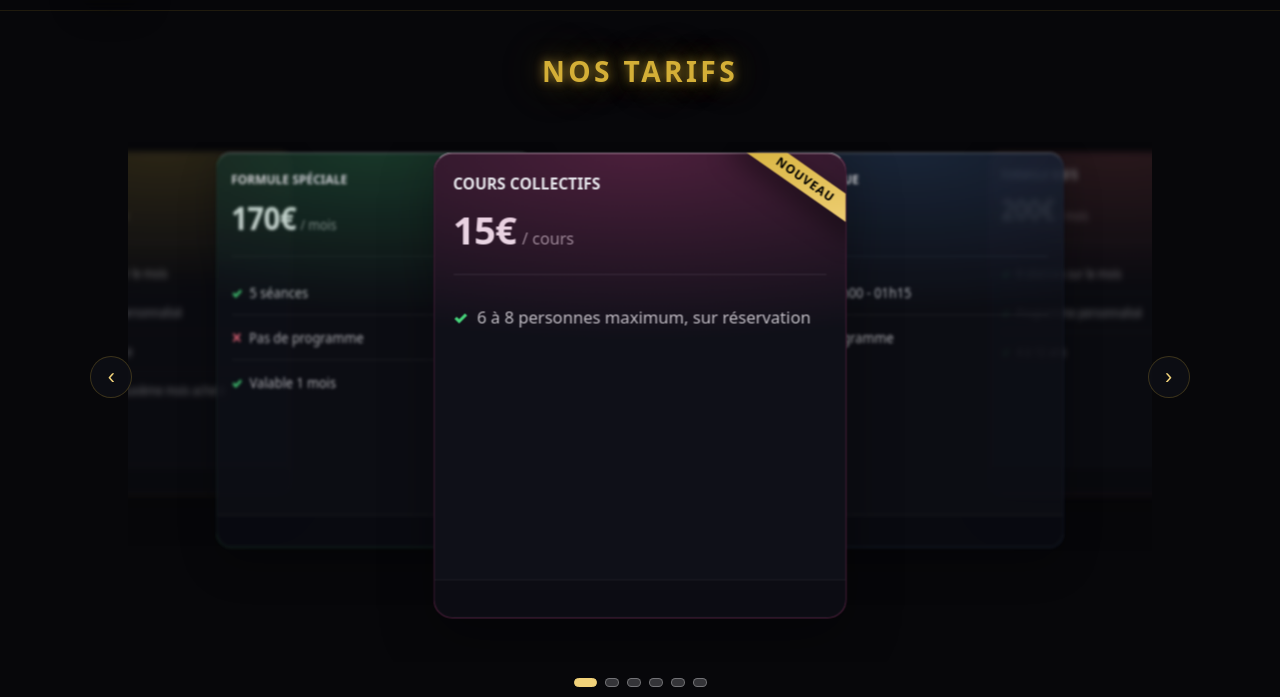
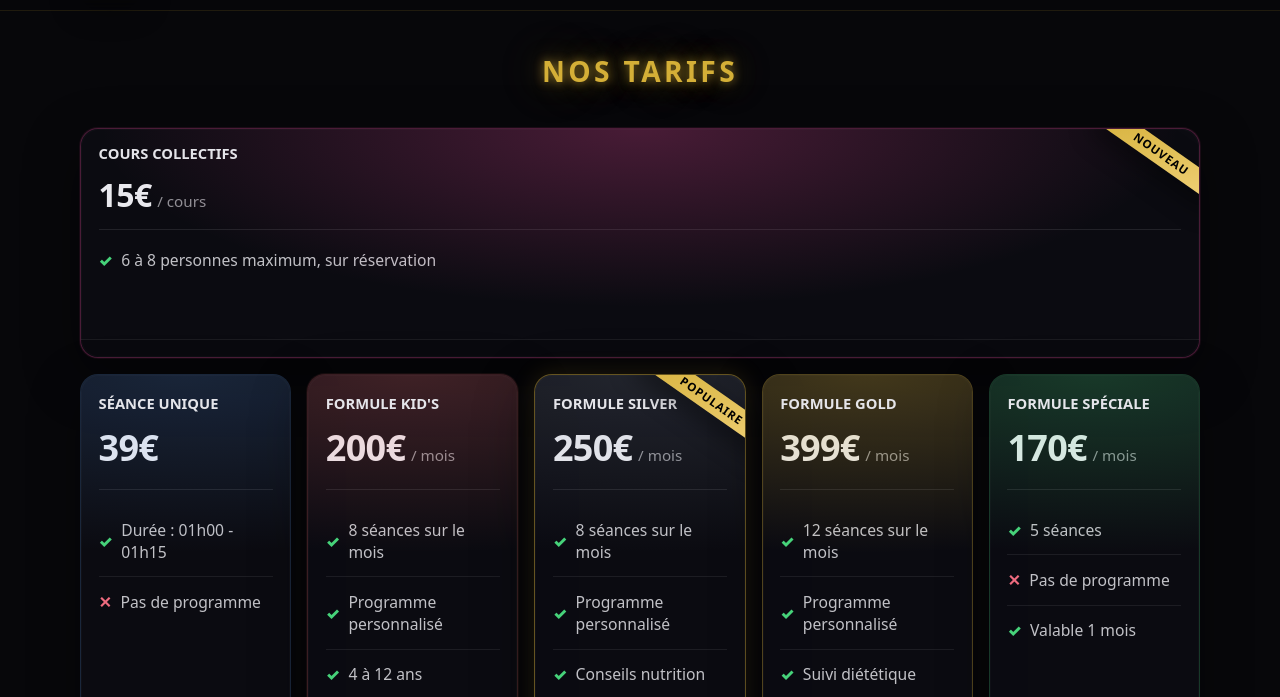
Before and after one commit to THENOFACELAND/Studio-vad-site, a plain HTML site: page forfaits.html in a window 1280 px wide. Shown: the part 77-774 px from the top of the page. Drawn offline with Linux system fonts and the light colour scheme.

Commit message:
Update site content

```diff
--- a/assets/css/style.css
+++ b/assets/css/style.css
@@ -444,6 +444,9 @@ body > header{
 }
 .footer .small{
   font-size: .72rem;
+}
+.footerCredit{
+  text-align: right;
 }
 .footerGrid{
   display:grid;
--- a/forfaits.html
+++ b/forfaits.html
@@ -4,7 +4,10 @@
   <meta charset="utf-8" />
   <meta name="viewport" content="width=device-width, initial-scale=1" />
   <title>Forfaits | STUDIO VAD COACHING</title>
-  <link rel="stylesheet" href="assets/css/style.css" />
+  <link rel="icon" type="image/png" sizes="32x32" href="assets/img/favicon.png?v=20260226-1" />
+  <link rel="shortcut icon" href="assets/img/favicon.png?v=20260226-1" />
+  <link rel="apple-touch-icon" href="assets/img/favicon.png?v=20260226-1" />
+  <link rel="stylesheet" href="assets/css/style.css?v=20260226-tableau2" />
 </head>
 <body>
 
@@ -27,7 +30,7 @@
         <a data-nav href="contact.html">Contact</a>
       </nav>
 
-      <div class="socialLinks" aria-label="Réseaux sociaux">
+      <div class="socialLinks" aria-label="R&eacute;seaux sociaux">
         <a href="https://www.instagram.com/studio_vad_coaching/" target="_blank" rel="noopener noreferrer" aria-label="Instagram Studio VAD Coaching">
           <img src="assets/img/ig.png" alt="Instagram">
         </a>
@@ -61,12 +64,8 @@
       <h2 class="tarifsTitle">NOS TARIFS</h2>
     </div>
 
-    <section class="tarifs3DSection reveal" data-tarifs-3d>
-      <button class="tarifsNav prev" type="button" data-tarifs-prev aria-label="Forfait precedent">&#8249;</button>
-      <div class="tarifs3DViewport">
-        <div class="tarifs3DTrack" data-tarifs-track>
-
-      <article class="tarifCard" data-glow="magenta">
+        <section class="tarifsGrid reveal">
+      <article class="tarifCard tarifCardWide" data-glow="magenta">
         <span class="badgePopular badgeNouveau">NOUVEAU</span>
         <header class="tarifTop">
           <div class="tarifName">COURS COLLECTIFS</div>
@@ -79,7 +78,7 @@
         <div class="tarifDivider"></div>
 
         <ul class="tarifList">
-          <li class="ok">6 à 8 personnes maximum, sur réservation</li>
+          <li class="ok">6 &agrave; 8 personnes maximum, sur r&eacute;servation</li>
         </ul>
 
         <div class="tarifBottom"></div>
@@ -87,16 +86,16 @@
 
       <article class="tarifCard" data-glow="blue">
         <header class="tarifTop">
-          <div class="tarifName">SÉANCE UNIQUE</div>
+          <div class="tarifName">S&Eacute;ANCE UNIQUE</div>
           <div class="tarifPrice">
-            <span class="priceMain">39€</span>
+            <span class="priceMain">39&euro;</span>
           </div>
         </header>
 
         <div class="tarifDivider"></div>
 
         <ul class="tarifList">
-          <li class="ok">Durée : 01h00 - 01h15</li>
+          <li class="ok">Dur&eacute;e : 01h00 - 01h15</li>
           <li class="no">Pas de programme</li>
         </ul>
 
@@ -107,7 +106,7 @@
         <header class="tarifTop">
           <div class="tarifName">FORMULE KID'S</div>
           <div class="tarifPrice">
-            <span class="priceMain">200€</span>
+            <span class="priceMain">200&euro;</span>
             <span class="priceSub">/ mois</span>
           </div>
         </header>
@@ -115,9 +114,9 @@
         <div class="tarifDivider"></div>
 
         <ul class="tarifList">
-          <li class="ok">8 séances sur le mois</li>
-          <li class="ok">Programme personnalisé</li>
-          <li class="ok">4 à 12 ans</li>
+          <li class="ok">8 s&eacute;ances sur le mois</li>
+          <li class="ok">Programme personnalis&eacute;</li>
+          <li class="ok">4 &agrave; 12 ans</li>
         </ul>
 
         <div class="tarifBottom"></div>
@@ -128,7 +127,7 @@
         <header class="tarifTop">
           <div class="tarifName">FORMULE SILVER</div>
           <div class="tarifPrice">
-            <span class="priceMain">250€</span>
+            <span class="priceMain">250&euro;</span>
             <span class="priceSub">/ mois</span>
           </div>
         </header>
@@ -136,10 +135,10 @@
         <div class="tarifDivider"></div>
 
         <ul class="tarifList">
-          <li class="ok">8 séances sur le mois</li>
-          <li class="ok">Programme personnalisé</li>
+          <li class="ok">8 s&eacute;ances sur le mois</li>
+          <li class="ok">Programme personnalis&eacute;</li>
           <li class="ok">Conseils nutrition</li>
-          <li class="promo">-5% sur le deuxième mois acheté</li>
+          <li class="promo">-5% sur le deuxi&egrave;me mois achet&eacute;</li>
         </ul>
 
         <div class="tarifBottom"></div>
@@ -149,7 +148,7 @@
         <header class="tarifTop">
           <div class="tarifName">FORMULE GOLD</div>
           <div class="tarifPrice">
-            <span class="priceMain">399€</span>
+            <span class="priceMain">399&euro;</span>
             <span class="priceSub">/ mois</span>
           </div>
         </header>
@@ -157,10 +156,10 @@
         <div class="tarifDivider"></div>
 
         <ul class="tarifList">
-          <li class="ok">12 séances sur le mois</li>
-          <li class="ok">Programme personnalisé</li>
-          <li class="ok">Suivi diététique</li>
-          <li class="promo">-10% sur le deuxième mois acheté</li>
+          <li class="ok">12 s&eacute;ances sur le mois</li>
+          <li class="ok">Programme personnalis&eacute;</li>
+          <li class="ok">Suivi di&eacute;t&eacute;tique</li>
+          <li class="promo">-10% sur le deuxi&egrave;me mois achet&eacute;</li>
         </ul>
 
         <div class="tarifBottom"></div>
@@ -168,9 +167,9 @@
 
       <article class="tarifCard" data-glow="green">
         <header class="tarifTop">
-          <div class="tarifName">FORMULE SPÉCIALE</div>
+          <div class="tarifName">FORMULE SP&Eacute;CIALE</div>
           <div class="tarifPrice">
-            <span class="priceMain">170€</span>
+            <span class="priceMain">170&euro;</span>
             <span class="priceSub">/ mois</span>
           </div>
         </header>
@@ -178,18 +177,13 @@
         <div class="tarifDivider"></div>
 
         <ul class="tarifList">
-          <li class="ok">5 séances</li>
+          <li class="ok">5 s&eacute;ances</li>
           <li class="no">Pas de programme</li>
           <li class="ok">Valable 1 mois</li>
         </ul>
 
         <div class="tarifBottom"></div>
       </article>
-
-        </div>
-      </div>
-      <button class="tarifsNav next" type="button" data-tarifs-next aria-label="Forfait suivant">&#8250;</button>
-      <div class="tarifsDots" data-tarifs-dots aria-label="Navigation des forfaits"></div>
     </section>
 
     <div class="reveal" style="margin-top:1.4rem; text-align:center;">
@@ -201,10 +195,10 @@
 <footer class="footer">
   <div class="container footerGrid">
     <div class="small">copyright@Studio Vad Coaching 2026</div>
-    <div></div>
+    <div class="small footerCredit">site d&eacute;velopp&eacute; par Noct'Owl</div>
   </div>
 </footer>
 
-<script src="assets/js/main.js"></script>
+<script src="assets/js/main.js?v=20260226-tableau2"></script>
 </body>
 </html>
```
Also changed, not shown: calculateur.html (+4 -1 lines), contact.html (+4 -1 lines), index.html (+20 -1 lines), merci.html (+4 -1 lines), photos.html (+4 -1 lines), assets/img/favicon.png (added), favicon.png (added).
